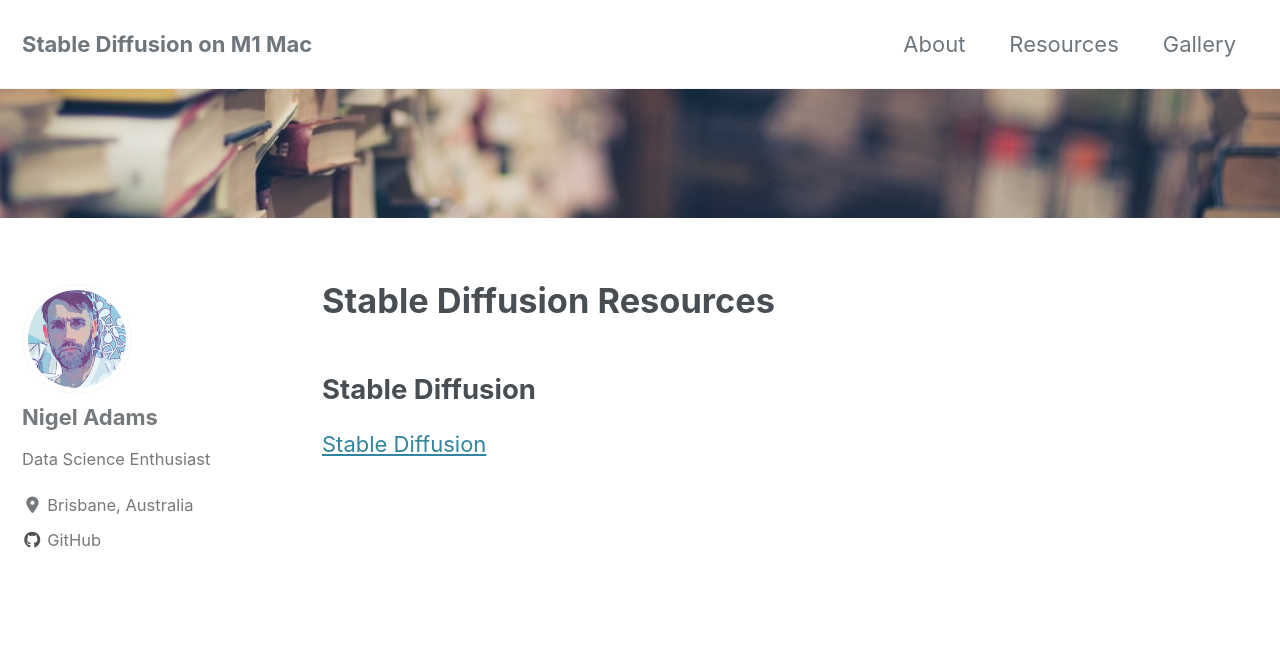
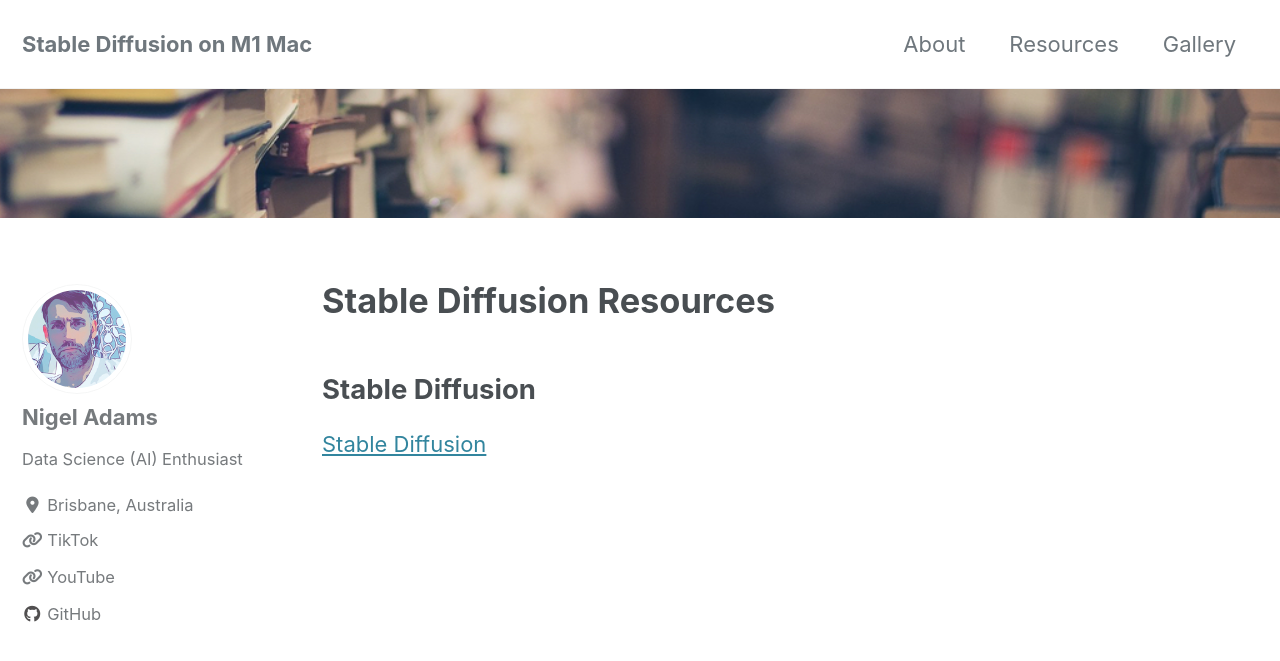
Before and after one commit to Spcman/stable-diffusion-m1, a Jekyll site: the page built from _pages/resources.md, in a window 1280 px wide and 900 px high. Shown: the top 661 px of the window. Built offline with Jekyll 4.4.1, drawn with Linux system fonts in a browser that asks for light colours; cached includes are drawn as plain includes; nearby versions of some CDN libraries.

Commit message:
Links Update

```diff
--- a/_config.yml
+++ b/_config.yml
@@ -108,16 +108,19 @@ analytics:
 author:
   name             : "Nigel Adams"
   avatar           : "/images/nigeladams.jpeg"
-  bio              : "Data Science Enthusiast"
+  bio              : "Data Science (AI) Enthusiast"
   location         : "Brisbane, Australia"
   email            :
   links:
     - label: "Email"
       icon: "fas fa-fw fa-envelope-square"
       url: #mailto:nigel-adams@hotmail.co.uk
-    - label: "Website"
+    - label: "TikTok"
       icon: "fas fa-fw fa-link"
-      # url: "https://your-website.com"
+      url: "https://www.tiktok.com/@spaceman_mashups"
+    - label: "YouTube"
+      icon: "fas fa-fw fa-link"
+      url: "https://www.youtube.com/@spaceman_ai"
     - label: "Twitter"
       icon: "fab fa-fw fa-twitter-square"
       # url: "https://twitter.com/"
```
Also changed, not shown: 1 other file.
